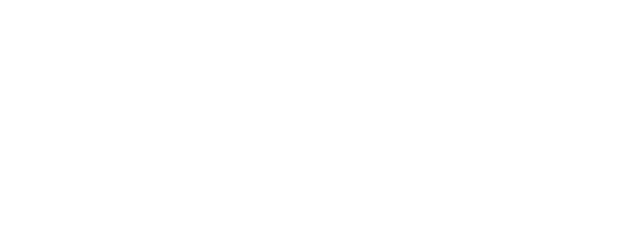
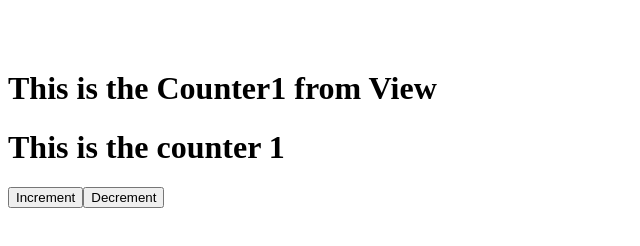
Before and after one commit to Avila-Pato/VuePiniaFullStateManagement, a Vue app: page / in a window 1280 px wide. Shown: the part 226-472 px from the top of the page, without its empty margins (0-640 px from the left). Built offline with nearby package versions, Linux system fonts and the light colour scheme; no server answers.

Commit message:
feat: add Counter1 and Counter2 components with increment and decrement functionality

```diff
--- a/src/views/HomePage.vue
+++ b/src/views/HomePage.vue
@@ -14,12 +14,25 @@
       </p>
     </div>
   </div>
+
+  <br />
+  <br />
+  <br />
+  <br />
+  <div>
+    <h1>This is the Counter1 from View</h1>
+    <Counter1 :count="count" />
+    <button @click="icrementCounter">Increment</button>
+    <button @click="DecrementCounter">Decrement</button>
+  </div>
 </template>
 
 <script setup>
 import { onMounted } from 'vue'
 import { useCounterStore } from '../stores/counter'
 import { usePostStore2 } from '../stores/post2'
+import Counter1 from '../views/components/Counter1.vue'
+
 const counter = useCounterStore()
 const postStore = usePostStore2()
 
--- /dev/null
+++ b/src/views/components/Counter1.vue
@@ -0,0 +1,11 @@
+<!-- eslint-disable vue/multi-word-component-names -->
+<script setup>
+const props = defineProps(['count'])
+</script>
+
+<template>
+  <div>
+    <h1>This is the counter 1</h1>
+    {{ props.count }}
+  </div>
+</template>
```
Also changed, not shown: src/views/components/Counter2.vue (added, +8 -0 lines).
